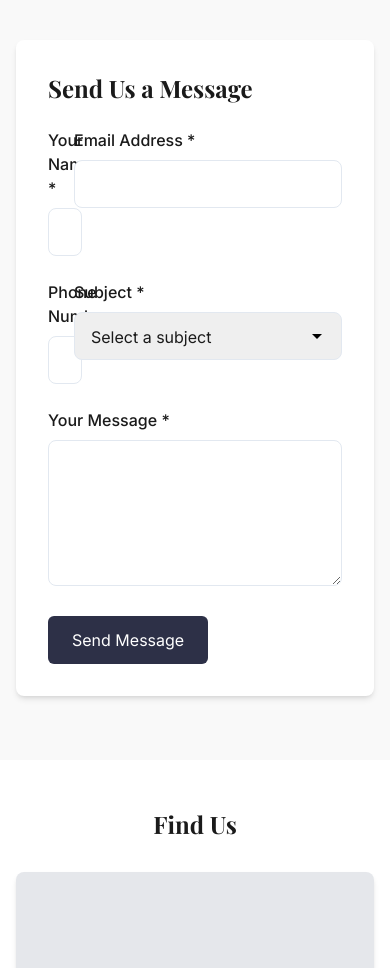
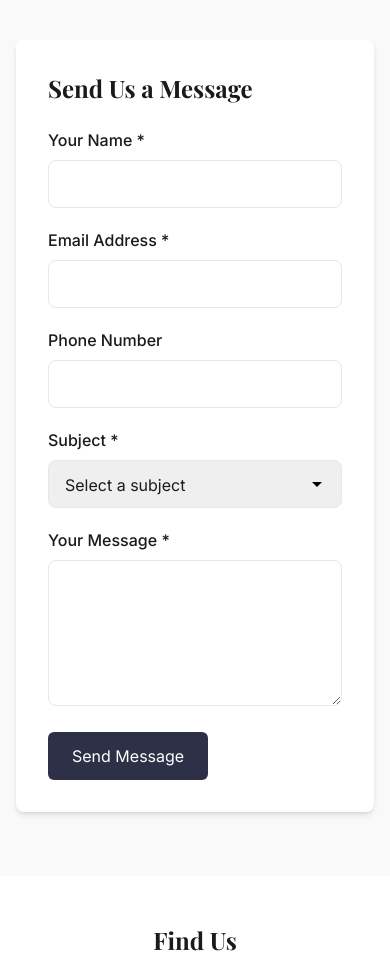
Before and after one commit to VjFullStack/mars-design, a Next.js app: page /contact in a window 390 px wide. Shown: the part 940-1908 px from the top of the page. Built offline with nearby package versions, Linux system fonts and the light colour scheme.

Commit message:
Change form layout to single column for better mobile display

```diff
--- a/pages/careers.js
+++ b/pages/careers.js
@@ -238,9 +238,9 @@ export default function Careers({ jobOpenings }) {
               <input type="hidden" name="_subject" value="New Job Application" />
               <input type="hidden" name="_template" value="table" />
               <input type="hidden" name="_captcha" value="false" />
-              <div className="grid grid-cols-1 gap-6 md:grid-cols-2">
+              <div className="flex flex-col gap-5">
                 {/* Full Name */}
-                <div className="col-span-1">
+                <div className="w-full">
                   <label htmlFor="fullName" className="block mb-2 font-medium">
                     Full Name *
                   </label>
@@ -256,7 +256,7 @@ export default function Careers({ jobOpenings }) {
                 </div>
 
                 {/* Email */}
-                <div className="col-span-1">
+                <div className="w-full">
                   <label htmlFor="email" className="block mb-2 font-medium">
                     Email *
                   </label>
@@ -272,7 +272,7 @@ export default function Careers({ jobOpenings }) {
                 </div>
 
                 {/* Phone */}
-                <div className="col-span-1">
+                <div className="w-full">
                   <label htmlFor="phone" className="block mb-2 font-medium">
                     Phone
                   </label>
@@ -287,7 +287,7 @@ export default function Careers({ jobOpenings }) {
                 </div>
 
                 {/* Position */}
-                <div className="col-span-1">
+                <div className="w-full">
                   <label htmlFor="position" className="block mb-2 font-medium">
                     Position *
                   </label>
@@ -310,7 +310,7 @@ export default function Careers({ jobOpenings }) {
                 </div>
 
                 {/* Portfolio URL */}
-                <div className="col-span-1">
+                <div className="w-full">
                   <label htmlFor="portfolio" className="block mb-2 font-medium">
                     Portfolio URL
                   </label>
@@ -326,7 +326,7 @@ export default function Careers({ jobOpenings }) {
                 </div>
 
                 {/* Resume */}
-                <div className="col-span-1">
+                <div className="w-full">
                   <label htmlFor="resume" className="block mb-2 font-medium">
                     Resume/CV *
                   </label>
@@ -351,7 +351,7 @@ export default function Careers({ jobOpenings }) {
                 </div>
 
                 {/* Message */}
-                <div className="col-span-2">
+                <div className="w-full">
                   <label htmlFor="message" className="block mb-2 font-medium">
                     Cover Letter/Additional Information
                   </label>
@@ -365,7 +365,7 @@ export default function Careers({ jobOpenings }) {
                   ></textarea>
                 </div>
 
-                <div className="col-span-2">
+                <div className="w-full">
                   <button
                     type="submit"
                     className="px-6 py-3 text-white transition-colors rounded-md bg-primary hover:bg-primary-light"
--- a/pages/contact.js
+++ b/pages/contact.js
@@ -144,8 +144,8 @@ export default function Contact() {
                     <input type="hidden" name="_subject" value="New Contact Form Submission" />
                     <input type="hidden" name="_template" value="table" />
                     <input type="hidden" name="_captcha" value="false" />
-                    <div className="grid grid-cols-1 gap-6 md:grid-cols-2">
-                      <div className="col-span-1">
+                    <div className="flex flex-col gap-5">
+                      <div className="w-full">
                         <label htmlFor="name" className="block mb-2 font-medium">
                           Your Name *
                         </label>
@@ -160,7 +160,7 @@ export default function Contact() {
                         />
                       </div>
 
-                      <div className="col-span-1">
+                      <div className="w-full">
                         <label htmlFor="email" className="block mb-2 font-medium">
                           Email Address *
                         </label>
@@ -175,7 +175,7 @@ export default function Contact() {
                         />
                       </div>
 
-                      <div className="col-span-1">
+                      <div className="w-full">
                         <label htmlFor="phone" className="block mb-2 font-medium">
                           Phone Number
                         </label>
@@ -189,7 +189,7 @@ export default function Contact() {
                         />
                       </div>
 
-                      <div className="col-span-1">
+                      <div className="w-full">
                         <label htmlFor="subject" className="block mb-2 font-medium">
                           Subject *
                         </label>
@@ -210,7 +210,7 @@ export default function Contact() {
                         </select>
                       </div>
 
-                      <div className="col-span-2">
+                      <div className="w-full">
                         <label htmlFor="message" className="block mb-2 font-medium">
                           Your Message *
                         </label>
@@ -225,7 +225,7 @@ export default function Contact() {
                         ></textarea>
                       </div>
 
-                      <div className="col-span-2">
+                      <div className="w-full">
                         <button
                           type="submit"
                           className="px-6 py-3 text-white transition-colors rounded-md bg-primary hover:bg-primary-light"
```
